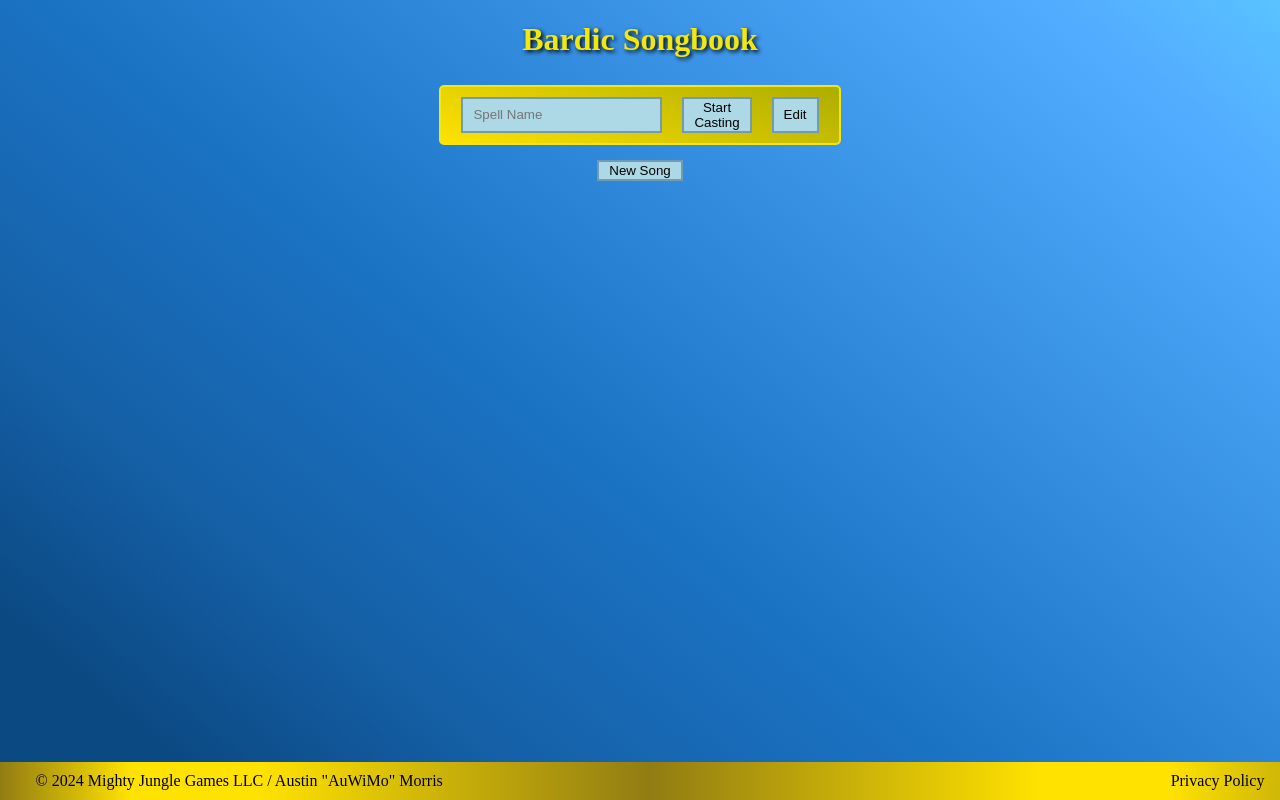
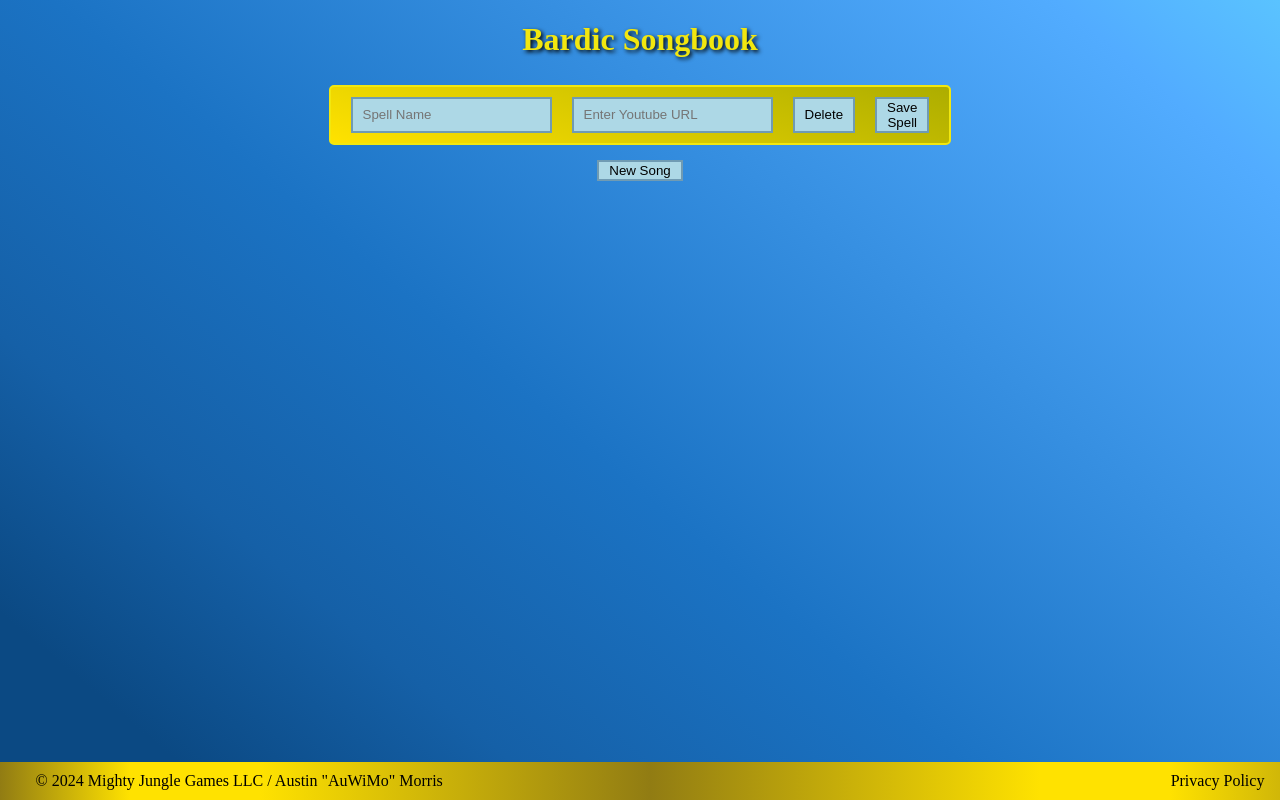
Before and after one commit to AuWiMo/AuWiMoSite, a React (Create React App) app: page / in a window 1280 px wide. Built offline with nearby package versions, Linux system fonts and the light colour scheme.

Commit message:
going well, except trying to figure out calling a function in react

```diff
--- a/src/App.js
+++ b/src/App.js
@@ -21,13 +21,13 @@ function App() {
     if (bardStored) {
       console.log("Bard encountered:", bardStored);
       setBard(bardStored)
-      localStorage.setItem('bard', bardStored)
+      localStorage.setItem('bard', JSON.stringify(bardStored))
 
       let numSpells = bardStored.length
       console.log("Number of spells: ", numSpells)
 
       let i = 0;
-      while (i < numSpells) {
+      while (i < numSpells - 1) {
         addSongBlock()
         i++
       }
--- a/src/components/SongBlock.jsx
+++ b/src/components/SongBlock.jsx
@@ -101,7 +101,8 @@ const SongBlock = ({ blockId }) => {
     document.getElementById(`saveButton_${blockId}`).style.display = 'none';
     document.getElementById(`deleteButton_${blockId}`).style.display = 'none';
 
-    let newBard = JSON.parse(localStorage.getItem(bard))
+    let newBard = JSON.parse(localStorage.getItem('bard'))
+    console.log("newbard is", newBard)
     let newSpell = {
       name: spellName,
       url: songName
@@ -139,7 +140,6 @@ const SongBlock = ({ blockId }) => {
         type="text"
         id={`spellName_${blockId}`}
         onChange={handleSpellChange}
-        disabled
         className="songbuttons"
         placeholder="Spell Name"
         autoComplete="off"
@@ -151,13 +151,13 @@ const SongBlock = ({ blockId }) => {
         id={`songInput_${blockId}`}
         onChange={handleUrlChange}
         className="songbuttons"
-        style={{display: "none"}}
+        style={{display: "block"}}
         placeholder="Enter Youtube URL"
         autoComplete="off"
         value={songName}
 
       />
-      <button id={`playButton_${blockId}`} onClick={handlePlayButton} className="songbuttons">Start Casting</button>
+      <button id={`playButton_${blockId}`} onClick={handlePlayButton} className="songbuttons"  style={{ display:"none"}}>Start Casting</button>
 
       <button id={`stopButton_${blockId}`} onClick={handleStopButton} className="songbuttons" style={{
         display: "none",
@@ -168,9 +168,9 @@ const SongBlock = ({ blockId }) => {
         backgroundImage: "linear-gradient(40deg, #0b4983 10%, #1560a7 25%, #1b73c4 45%, #52ACFF 90%, #62daff 110%)"
       }}> Stop Casting </button>
 
-      <button id={`editButton_${blockId}`} onClick={handleEditButton} className="songbuttons">Edit</button>
-      <button id={`deleteButton_${blockId}`} onClick={handleDeleteButton} className="songbuttons" style={{ display:"none"}}>Delete</button>
-      <button id={`saveButton_${blockId}`} onClick={handleSaveButton} className="songbuttons"  style={{ display: "none"}}>Save Spell</button>
+      <button id={`editButton_${blockId}`} onClick={handleEditButton} className="songbuttons" style={{ display:"none"}}>Edit</button>
+      <button id={`deleteButton_${blockId}`} onClick={handleDeleteButton} className="songbuttons" style={{ display:"block"}}>Delete</button>
+      <button id={`saveButton_${blockId}`} onClick={handleSaveButton} className="songbuttons"  style={{ display: "block"}}>Save Spell</button>
       {videoId && <YouTube videoId={videoId} opts={opts} style={{ display:"none"}} />}
     </div>
   );
```
